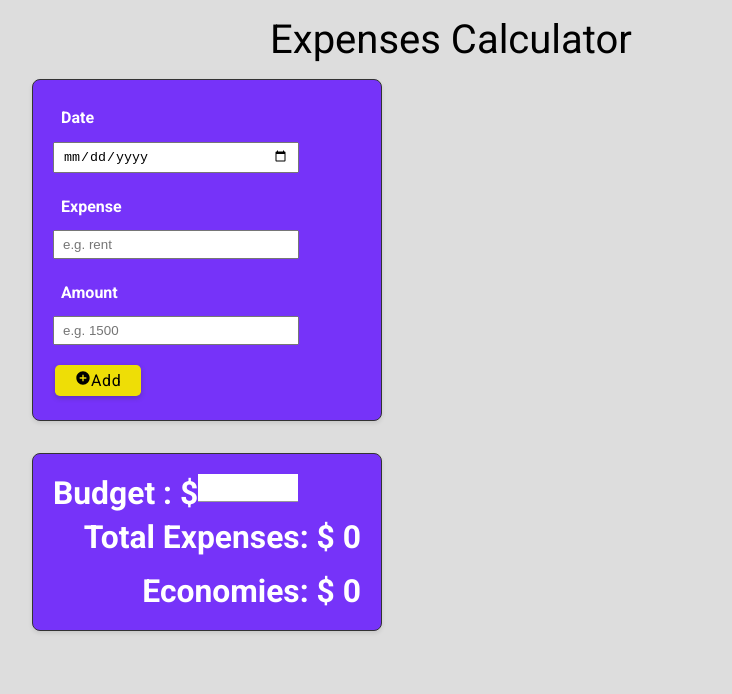
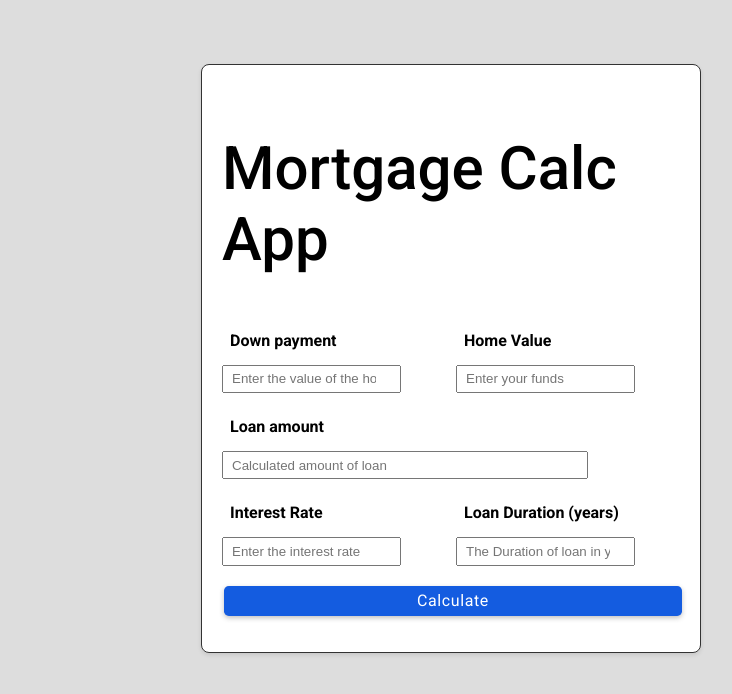
Before and after one commit to Muratozbk/30-react-projects, a React (Create React App) app: page / in a window 1280 px wide. Shown: the top 694 px of the page, without its empty margins (189-921 px from the left). Built offline with nearby package versions, Linux system fonts and the light colour scheme.

Commit message:
main comp ui

```diff
--- a/src/App.js
+++ b/src/App.js
@@ -1,4 +1,5 @@
 import './App.css';
+import MortgageCalculatorApp from './projects/026-mortgage-calculator/MortgageCalculatorApp';
 // import TextAnimationApp from './projects/18-text-animation/TextAnimationApp';
 // import CompoundInterestRate from './projects/19-compound-interest-rate/CompoundInterestRate';
 // import SpacePenguinApp from './projects/20-space-penguin/SpacePenguinApp';
@@ -6,7 +7,7 @@ import './App.css';
 // import CardGameUI from './projects/22-card-game/CardGameUI';
 // import AnimatedLoginForm from './projects/23-Animated-login/AnimatedLoginForm';
 // import PhoneBookMainApp from './projects/24-phone-book/PhoneBookMainApp';
-import ExpensesCalculatorApp from './projects/25-expenses-calculator/ExpensesCalculatorApp';
+// import ExpensesCalculatorApp from './projects/25-expenses-calculator/ExpensesCalculatorApp';
 // import NotesApp from './projects/16-notes-app/NotesApp';
 // import ResponsiveNavApp from './projects/17-responsive-navigation/ResponsiveNavApp';
 // import RegistrationFormApp from './projects/15-Form-Registration/RegistrationFormApp';
@@ -53,8 +54,9 @@ function App() {
       {/* <CardGameUI /> */}
       {/* <AnimatedLoginForm /> */}
       {/* <PhoneBookMainApp /> */}
+      {/* <ExpensesCalculatorApp /> */}
+      <MortgageCalculatorApp />
 
-      <ExpensesCalculatorApp />
     </div>
   );
 }
--- /dev/null
+++ b/src/projects/026-mortgage-calculator/MortgageCalculatorApp.jsx
@@ -0,0 +1,45 @@
+import React from 'react'
+import Title from '../components/Title'
+import FormGroup from '../components/FormGroup'
+import Button from '../components/Button'
+
+
+export default function MortgageCalculatorApp() {
+    document.body.style.background = '#ddd';
+    let alertClass;
+    return (
+        <div className='container mt-4 card'
+            style={{ width: '500px' }}>
+            <Title text={'Mortgage Calc App'} />
+            <form onSubmit={e => e.preventDefault()}>
+                <div className="d-grid"
+                    style={{
+                        gridTemplateColumns: '1fr 1fr',
+                        gap: 10
+                    }}>
+
+                    <FormGroup labelText={'Down payment'}
+                        inputType={'number'} placeholder={'Enter the value of the home'} />
+                    <FormGroup labelText={'Home Value'}
+                        inputType={'number'} placeholder={'Enter your funds'} />
+                </div>
+                <FormGroup labelText={'Loan amount'}
+                    inputType={'number'} placeholder={'Calculated amount of loan'} />
+                <div className="d-grid"
+                    style={{
+                        gridTemplateColumns: '1fr 1fr',
+                        gap: 10
+                    }}>
+
+                    <FormGroup labelText={'Interest Rate'}
+                        inputType={'number'} placeholder={'Enter the interest rate'} />
+                    <FormGroup labelText={'Loan Duration (years)'}
+                        inputType={'number'} placeholder={'The Duration of loan in years'} />
+                </div>
+                <Button text='Calculate' btnClass={'btn-info btn-block'} />
+                <h4 className={`${(alertClass = 'alert-danger')}`}
+                    style={{ width: 'auto', margin: '1rem 0' }}></h4>
+            </form>
+        </div>
+    )
+}
```
